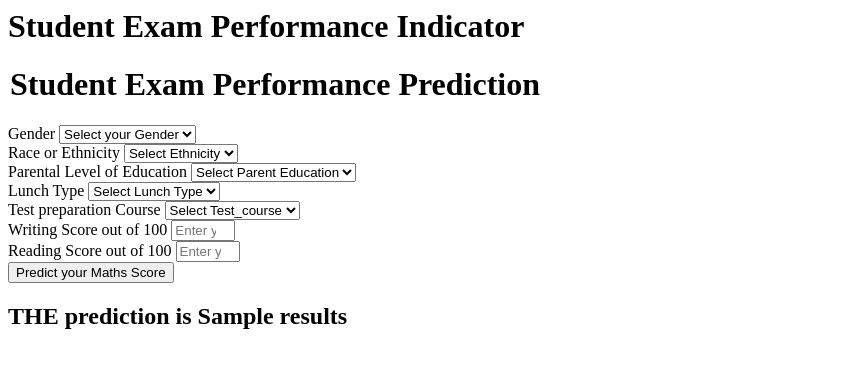
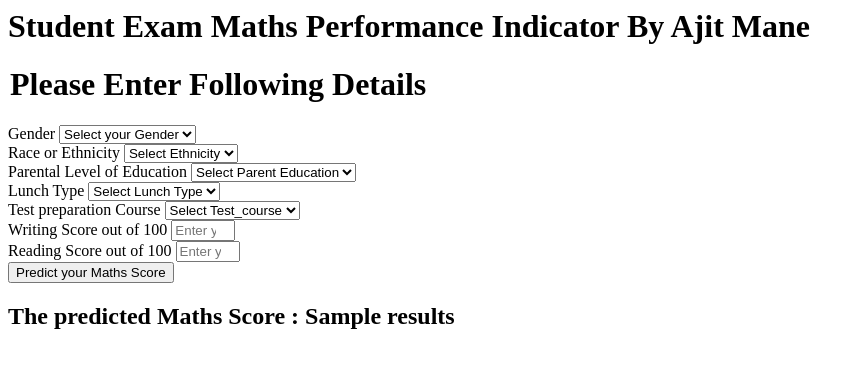
Before and after one commit to ajitmane36/End-to-End-Student-Math-Score-Prediction-with-Deployment, a Flask app: template templates/home.html in a window 1280 px wide. Shown: the top 368 px of the page, without its empty margins (0-865 px from the left). Run offline with Flask 3, Linux system fonts and the light colour scheme; the template is opened without the code that fills it: most values are stand-ins (such as "Sample title", 1, 10 or a date in 2020).

Commit message:
Final Run

```diff
--- a/app.py
+++ b/app.py
@@ -7,8 +7,8 @@ import pandas as pd
 from flask import Flask, request, render_template
 
 # Set the path to the src directory to import custom modules
-sys.path.append(os.path.abspath("C:\\Users\\ajitm\\.vscode\\data\\mlproject\\src"))
-
+#sys.path.append(os.path.abspath("C:\\Users\\ajitm\\.vscode\\data\\mlproject\\src"))
+sys.path.append(os.path.abspath(r"C:\Users\ajitm\.vscode\data\End-to-End-Student-Math-Score-Prediction-with-Deployment\src"))
 
 from sklearn.preprocessing import StandardScaler
 from mlproject.pipelines.prediction_pipeline import CustomData, PredictPipeline  # Import custom data and prediction pipeline classes
--- a/setup.py
+++ b/setup.py
@@ -17,5 +17,5 @@ setup(
     author='Ajit Mane',
     author_email='ajitmne36@gmail.com',
     packages=find_packages(),
-    install_requires=get_requirnments('requirnments.text')
+    install_requires=get_requirnments('requirements.txt')
 )
--- a/templates/home.html
+++ b/templates/home.html
@@ -1,11 +1,11 @@
 <html>
 <body>
     <div class="login">
-       <h1>Student Exam Performance Indicator</h1>
+       <h1>Student Exam Maths Performance Indicator By Ajit Mane</h1>
 
        <form action="{{ url_for('predict_datapoint')}}" method="post">
         <h1>
-            <legend>Student Exam Performance Prediction</legend>
+            <legend>Please Enter Following Details</legend>
         </h1>
         <div class="mb-3">
             <label class="form-label">Gender</label>
@@ -105,7 +105,7 @@
         </div>
     </form>
     <h2>
-       THE  prediction is {{results}}
+       The predicted Maths Score : {{results}}
     </h2>
    <body>
 </html>
```
